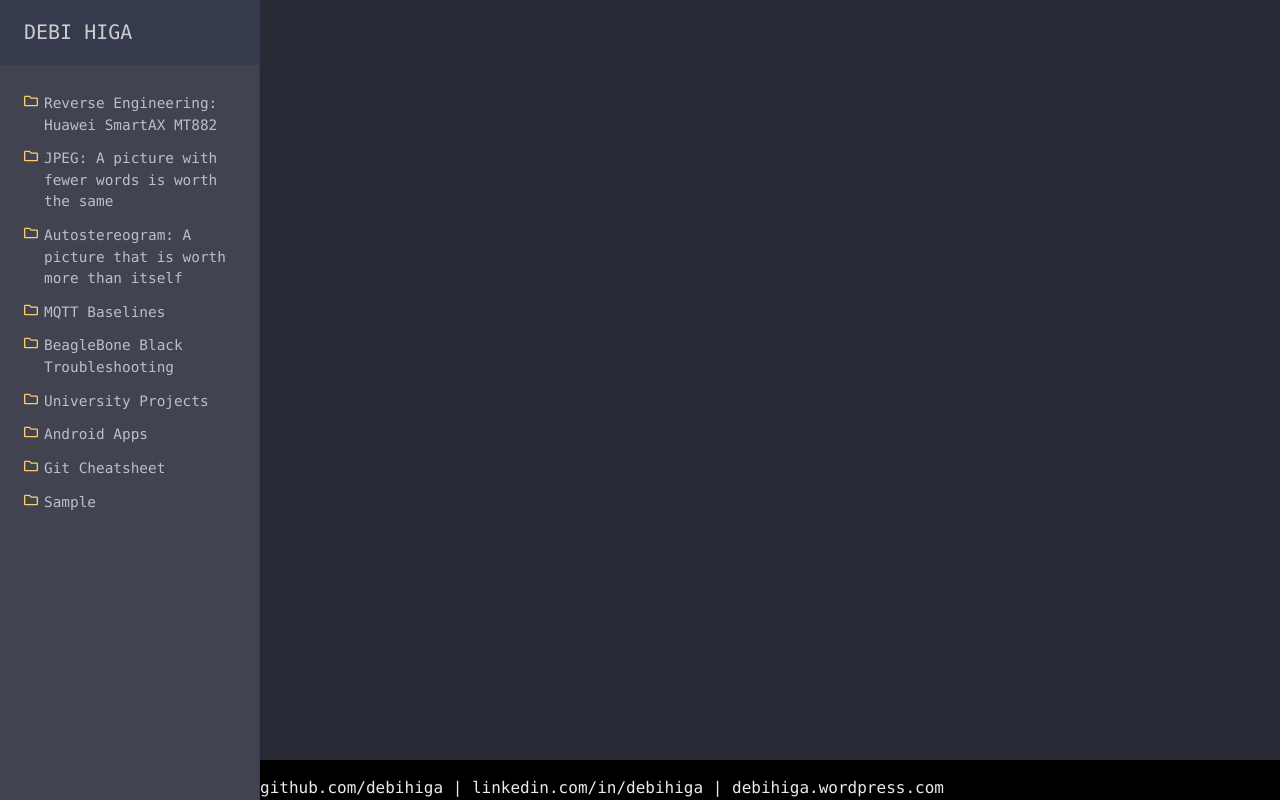
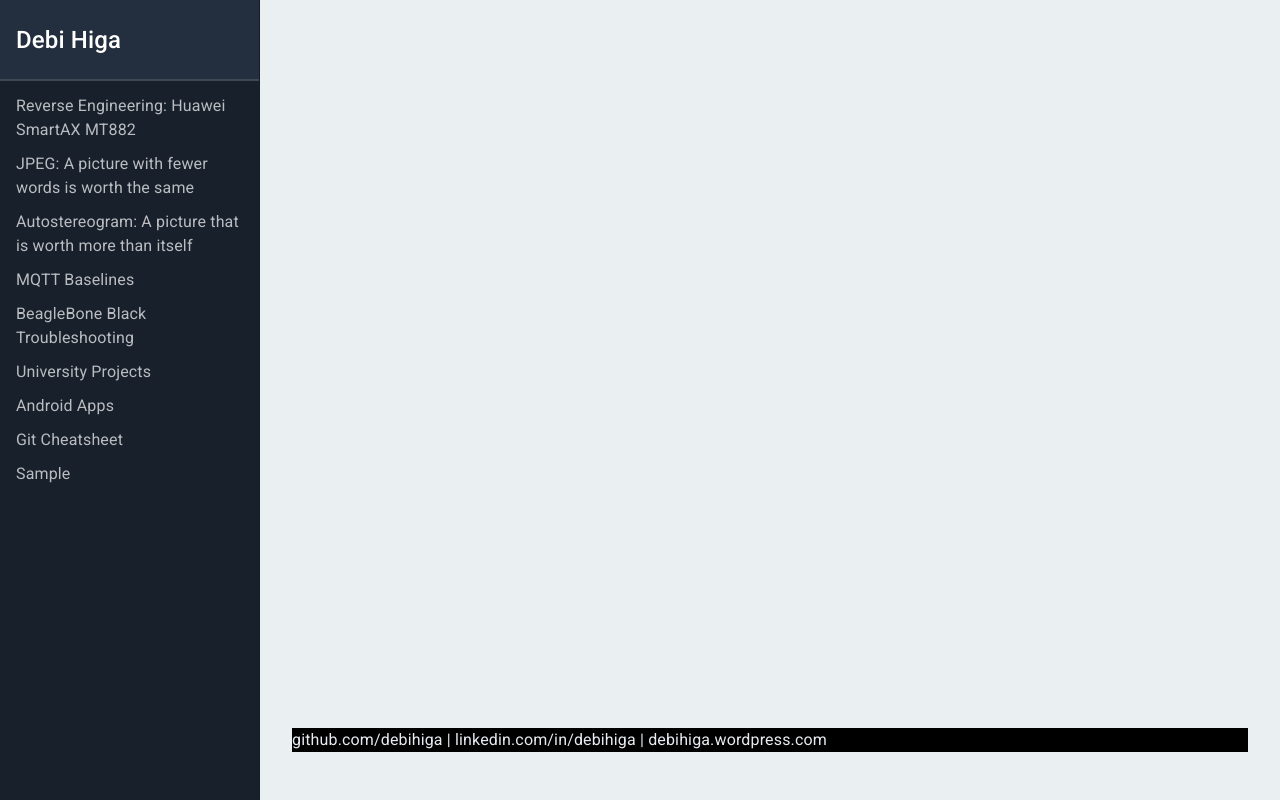
Before and after one commit to debihiga/debihiga.github.io, a React (Create React App) app: page / in a window 1280 px wide. Built offline with nearby package versions, Linux system fonts and the light colour scheme.

Commit message:
Changed Drawer to Paperbase theme.

```diff
--- a/package.json
+++ b/package.json
@@ -13,6 +13,7 @@
     "@testing-library/jest-dom": "^4.2.4",
     "@testing-library/react": "^9.5.0",
     "@testing-library/user-event": "^7.2.1",
+    "clsx": "^1.1.0",
     "react": "^16.13.1",
     "react-dom": "^16.13.1",
     "react-router-dom": "^5.1.2",
--- a/src/Theme.js
+++ b/src/Theme.js
@@ -1,11 +1,17 @@
 import { createMuiTheme } from '@material-ui/core/styles';
 
-export const theme = createMuiTheme({
+/** https://github.com/mui-org/material-ui/blob/master/docs/src/pages/premium-themes/paperbase/Paperbase.js */
+
+export let theme = createMuiTheme({
+  palette: {
+    primary: {
+      light: '#63ccff',
+      main: '#009be5',
+      dark: '#006db3',
+    },
+  },
   typography: {
-    fontFamily: [
-      'Consolas, "Liberation Mono", Menlo, Courier, monospace',
-    ].join(','),
-    h1: {
+     h1: {
       color: '#F0FF79'
     },
     h2: {
@@ -22,15 +28,106 @@ export const theme = createMuiTheme({
     h5: {
       color: '#66FFC8'
     },
-    body1: {
-      color: '#E7EAEF',
-      paddingTop: '16px',
-    },
     body2: {
       color: '#9294A3'
     },
     button: {
       color: '#5393ff'
     },
+    shape: {
+      borderRadius: 8,
+    },
+    props: {
+      MuiTab: {
+        disableRipple: true,
+      },
+    },
+    mixins: {
+      toolbar: {
+        minHeight: 48,
+      },
+    },
   },
 });
+
+theme = {
+  ...theme,
+  overrides: {
+    /** start: Drawer */
+    MuiDrawer: {
+      paper: {
+        backgroundColor: '#18202c', /** Background color */
+      },
+    },
+    MuiListItemText: {
+      primary: {
+        fontWeight: theme.typography.fontWeightSmall,
+      },
+    },
+    MuiListItemIcon: {
+      root: {
+        color: 'inherit',
+        marginRight: 0,
+        '& svg': {
+          fontSize: 20,
+        },
+      },
+    },
+    /** end: Drawer */
+    MuiButton: {
+      label: {
+        textTransform: 'none',
+      },
+      contained: {
+        boxShadow: 'none',
+        '&:active': {
+          boxShadow: 'none',
+        },
+      },
+    },
+    MuiTabs: {
+      root: {
+        marginLeft: theme.spacing(1),
+      },
+      indicator: {
+        height: 3,
+        borderTopLeftRadius: 3,
+        borderTopRightRadius: 3,
+        backgroundColor: theme.palette.common.white,
+      },
+    },
+    MuiTab: {
+      root: {
+        textTransform: 'none',
+        margin: '0 16px',
+        minWidth: 0,
+        padding: 0,
+        [theme.breakpoints.up('md')]: {
+          padding: 0,
+          minWidth: 0,
+        },
+      },
+    },
+    MuiIconButton: {
+      root: {
+        padding: theme.spacing(1),
+      },
+    },
+    MuiTooltip: {
+      tooltip: {
+        borderRadius: 4,
+      },
+    },
+    MuiDivider: {
+      root: {
+        backgroundColor: '#404854',
+      },
+    },
+    MuiAvatar: {
+      root: {
+        width: 32,
+        height: 32,
+      },
+    },
+  },
+};
--- a/src/components/Content.js
+++ b/src/components/Content.js
@@ -7,8 +7,6 @@ const useStyles = makeStyles((theme) => ({
   content: {
     flexGrow: 1,
     direction: "row",
-    backgroundColor: '#282A36',
-    color: '#E7EAEF',
     height: "100%",
     spacing: 0
   },
--- a/src/components/Page.js
+++ b/src/components/Page.js
@@ -8,6 +8,7 @@ import DrawerResponsive from './drawer/DrawerResponsive';
 import Footer from './Footer';
 import React from 'react';
 import { anchorScrollToTop } from '../constants/Common';
+import clsx from 'clsx';
 import { theme } from '../Theme';
 
 const useStyles = makeStyles((theme) => ({
@@ -15,10 +16,12 @@ const useStyles = makeStyles((theme) => ({
     bottom: theme.spacing(2),
     right: theme.spacing(2),
     display: 'flex',
+    minHeight: '100vh',
   },
   main: {
-    width: '100%',
-    minHeight: "100vh"
+    flex: 1,
+    padding: theme.spacing(6, 4),
+    background: '#eaeff1',
   },
   box: {
     padding: 0,
@@ -49,7 +52,7 @@ function Page(props) {
           <AppBarHidden handleDrawerToggle={handleDrawerToggle} />
           <div id={anchorScrollToTop} />
           {/** https://material-ui.com/system/flexbox/ */}
-          <Box className={classes.box+' '+classes.boxMain}>
+          <Box className={clsx(classes.box, classes.boxMain)}>
             <Box p={1} flexGrow={1} className={classes.box}>
               <Content content={children}/>
             </Box>
--- a/src/components/drawer/DrawerHeader.js
+++ b/src/components/drawer/DrawerHeader.js
@@ -1,15 +1,17 @@
 import { ListSubheader } from '@material-ui/core';
 import React from 'react';
-import Typography from '@material-ui/core/Typography';
+import clsx from 'clsx';
 import { makeStyles } from '@material-ui/core/styles';
 import { title } from '../../constants/Common';
 
 const useStyles = makeStyles((theme) => ({
-  /** Project folder */
   drawerHeader: {
-    backgroundColor: '#353A4D',
-    color: '#CCCCCC',
-    padding: '16px 24px',
+    fontSize: 24,
+    color: theme.palette.common.white,
+    paddingTop: theme.spacing(2),
+    paddingBottom: theme.spacing(2),
+    backgroundColor: '#232f3e',
+    boxShadow: '0 -1px 0 #404854 inset',
   },
 }));
 
@@ -19,10 +21,8 @@ export default function DrawerHeader() {
     /** ListSubHeader -> remains pinned
      * https://material-ui.com/components/lists/
      */
-    <ListSubheader className={classes.drawerHeader}>
-      <Typography variant="h6" noWrap>
-        {title}
-      </Typography>
+    <ListSubheader className={clsx(classes.drawerHeader)}>
+      {title}
     </ListSubheader>
   );
 }
--- a/src/components/drawer/DrawerList.js
+++ b/src/components/drawer/DrawerList.js
@@ -6,15 +6,10 @@ import { makeStyles } from '@material-ui/core/styles';
 import { pages } from '../../constants/Pages';
 
 const useStyles = makeStyles((theme) => ({
-  list: {
-    padding: '24px',
-  },
+  // https://stackoverflow.com/questions/37669391/how-to-get-rid-of-underline-for-link-component-of-react-router
   links: {
     textDecoration: 'none',
   },
-  menuHeader: {
-    paddingLeft: '30px'
-  }
 }));
 
 export default function DrawerList(props) {
--- a/src/components/drawer/DrawerListItem.js
+++ b/src/components/drawer/DrawerListItem.js
@@ -1,35 +1,27 @@
 import Collapse from '@material-ui/core/Collapse';
-import { FontAwesomeIcon } from '@fortawesome/react-fontawesome';
 import { Link } from 'react-router-dom';
 import ListItem from '@material-ui/core/ListItem';
 import ListItemText from '@material-ui/core/ListItemText';
 import React from 'react';
-import Typography from '@material-ui/core/Typography';
-import { faFolder } from '@fortawesome/free-regular-svg-icons';
+import clsx from 'clsx';
 import { makeStyles } from '@material-ui/core/styles';
 
 const useStyles = makeStyles((theme) => ({
-  // https://stackoverflow.com/questions/37669391/how-to-get-rid-of-underline-for-link-component-of-react-router
-  //link: {
-  //  textDecoration: 'none',
-  //},
   listItem: {
-    padding: '0 0 4px 0',
-    alignItems: 'baseline'
-  },
-  listIcon: {
-    color: "#ffcb6b",
-  },
-  listItemText: {
-    fontSize: '0.9rem',
-    paddingTop: '0px !important',
-    paddingBottom: 0,
-    paddingLeft: "3px",
-    color: '#BCBFC8',
+    paddingTop: 1,
+    paddingBottom: 1,
+    color: 'rgba(255, 255, 255, 0.7)',
+    fontWeight: 400,
+    '&:hover,&:focus': {
+      color: '#FF78C4 !important',
+    },
   },
   collapse: {
     paddingLeft: 16,
-  }
+  },
+  listItemActive: {
+    color: '#FF78C4',
+  },
 }));
 
 export default function ListItemNested(props) {
@@ -44,14 +36,10 @@ export default function ListItemNested(props) {
       style={{ textDecoration: 'none' }}>
       <ListItem
         button
-        className={classes.listItem}
+        className={clsx(classes.listItem, page.isActive && classes.listItemActive)}
         onClick={() => handleClick(page.name)}>
-        <FontAwesomeIcon icon={faFolder} className={classes.listIcon} />
-        <ListItemText
-          className={classes.listItemText}>
-          <Typography className={classes.listItemText}>
+        <ListItemText>
             {page.name}
-          </Typography>
         </ListItemText>
       </ListItem>
       {hasChildren ?
--- a/src/components/drawer/DrawerResponsive.js
+++ b/src/components/drawer/DrawerResponsive.js
@@ -19,7 +19,6 @@ const useStyles = makeStyles((theme) => ({
   /** Project folders */
   drawerPaper: {
     width: drawerWidth, // Adjust drawer width
-    backgroundColor: '#414350',
   },
 }));
 
--- a/src/constants/Common.js
+++ b/src/constants/Common.js
@@ -1,3 +1,3 @@
-export const title = "DEBI HIGA";
+export const title = "Debi Higa";
 export const anchorScrollToTop = 'anchor-scroll-to-top';
 export const drawerWidth = 260;
```
